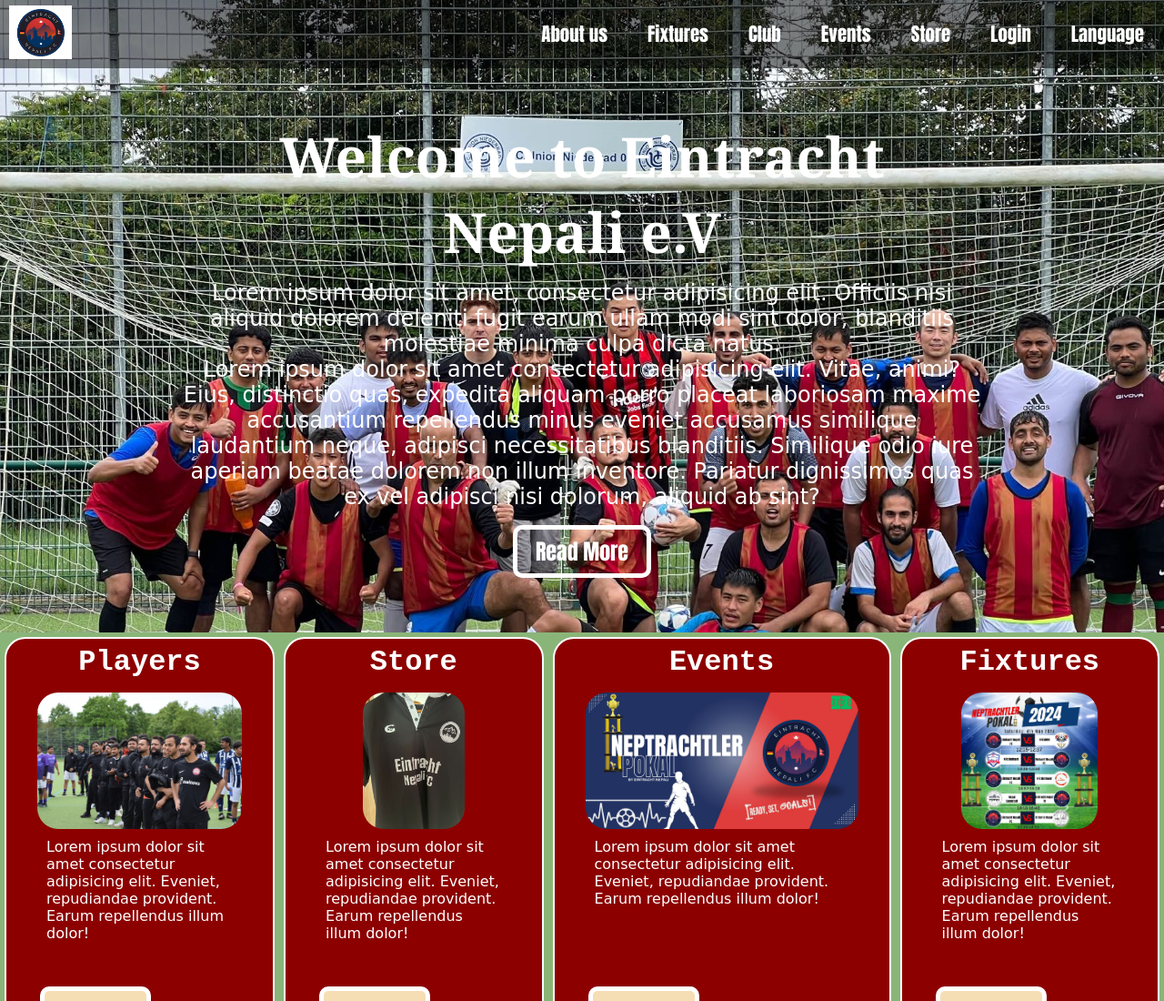
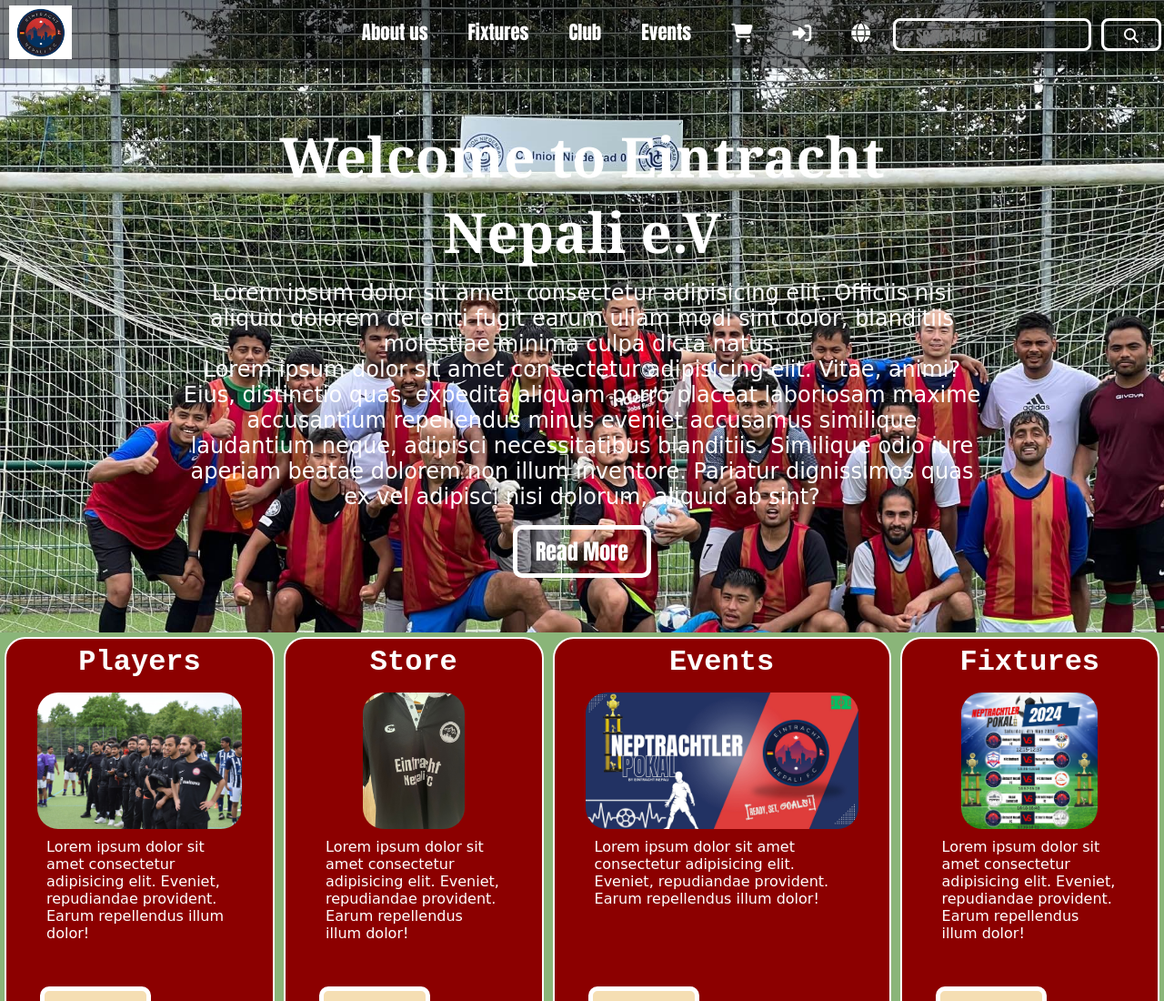
Before and after one commit to IamYubrajKhatri/Eintracht_Nepali_e.V, a plain HTML site: page index.html in a window 1280 px wide. Shown: the top 1100 px of the page at 91% size. Drawn offline with Linux system fonts and the light colour scheme.

Commit message:
New Icons at Navigation bar has been added

```diff
--- a/index.html
+++ b/index.html
@@ -4,8 +4,8 @@
 <head>
     <meta charset="UTF-8">
     <meta name="viewport" content="width=device-width, initial-scale=1.0">
+    <link rel="stylesheet" href="https://cdnjs.cloudflare.com/ajax/libs/font-awesome/6.6.0/css/all.min.css" integrity="sha512-Kc323vGBEqzTmouAECnVceyQqyqdsSiqLQISBL29aUW4U/M7pSPA/gEUZQqv1cwx4OnYxTxve5UMg5GT6L4JJg==" crossorigin="anonymous" referrerpolicy="no-referrer" />
     <link rel="stylesheet" href="style.css">
-    <script src="https://kit.fontawesome.com/807c7df6e8.js" crossorigin="anonymous"></script>
     <title>Eintracht_Nepali_e.V</title>
 </head>
 
@@ -13,6 +13,7 @@
     <nav id = navbar>
         <div id ="logo">
             <a href="index.html"> <img src="image/logo.jpg" alt="Eintracht_Nepali_e.v" > </a>
+
         </div>
 
         <ul>
@@ -20,9 +21,10 @@
             <li class="item"> <a href="tourlist.html">Fixtures </a> </li>
             <li class="item"> <a href="tourlist.html">Club </a> </li>
             <li class="item"> <a href="tourlist.html">Events</a> </li>
-            <li class="item"> <a href="tourlist.html">Store </a> </li>
-            <li class="item"> <a href="tourlist.html">Login </a> </li>
-            <li class="item"> <a href="login.html">Language </a> </li>
+            <li class="item"> <a href="tourlist.html"><i class="fa-solid fa-cart-shopping"></i> </a> </li>
+            <li class="item"> <a href="tourlist.html"><i class="fa-solid fa-right-to-bracket"></i> </a> </li>
+            <li class="item"> <a href="login.html"><i class="fa-solid fa-globe"></i></a> </li>
+            <li class="item"><input id="search" placeholder="Search here"> <button class="btns"><i class="fa-solid fa-magnifying-glass"></i></button></li>
 
         </ul>
     </nav>
--- a/style.css
+++ b/style.css
@@ -1,6 +1,7 @@
 *{
     margin: 0;
     padding: 0;
+    color: white;
 }
 /* navigation bar */
  /*display flex means to put contents  display in a row
@@ -60,7 +61,10 @@
     color: red;
     background-color: black;
 }
-
+#navbar ul li a i:hover{
+    color: red;
+    background-color: black;
+}
 
  /* Home Section*/
  #home{
@@ -118,7 +122,7 @@
         font-family: 'Courier New', Courier, monospace;
 
     }
-
+/*buttons*/
 .btn{
     padding: 6px 20px;
     border: 5px solid white;
@@ -145,12 +149,48 @@
 
 
 }
+.btns{
+      color: white;
+      border: 3px solid white;
+      background: none;
+      margin: 3px;
+      font-size: 1rem;
+    padding: 3px 22px;
+    border-radius: 8px;
+    font-family: Impact, Haettenschweiler, 'Arial Narrow Bold', sans-serif;
+    cursor: pointer;
+
+}
 
 .btn:hover{
     color: red;
     background-color: black;
 }
 .btn1:hover{
+    color: red;
+    background-color: black;
+}
+.btns:hover{
+    color: red;
+    background-color: black;
+}
+.btns i:hover{
+    color: red;
+    background-color: black;
+}
+
+/*placeholder search*/
+#search{
+    color: white;
+    border: 3px solid white;
+    background: none;
+    margin: 3px;
+    font-size: 1rem;
+  padding: 3px 22px;
+  border-radius: 8px;
+  font-family: Impact, Haettenschweiler, 'Arial Narrow Bold', sans-serif;
+}
+#search:hover{
     color: red;
     background-color: black;
 }
@@ -168,6 +208,7 @@
     background-color: #8c0000;
 
 }
+
 /*background-color: #d18585;*/
 #blogs .box img{
     height: 150px;
```
